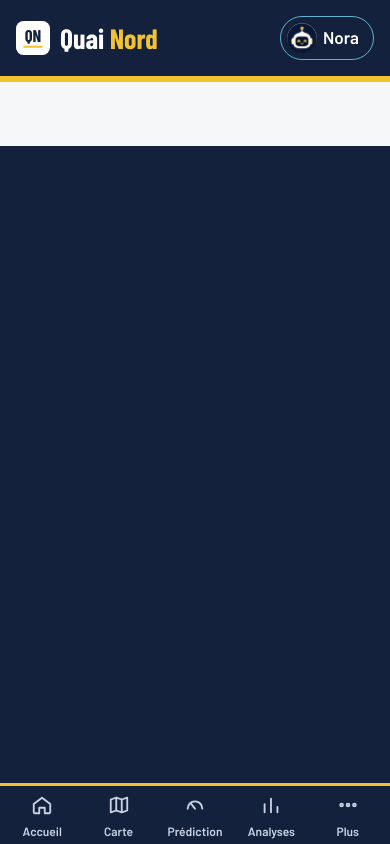
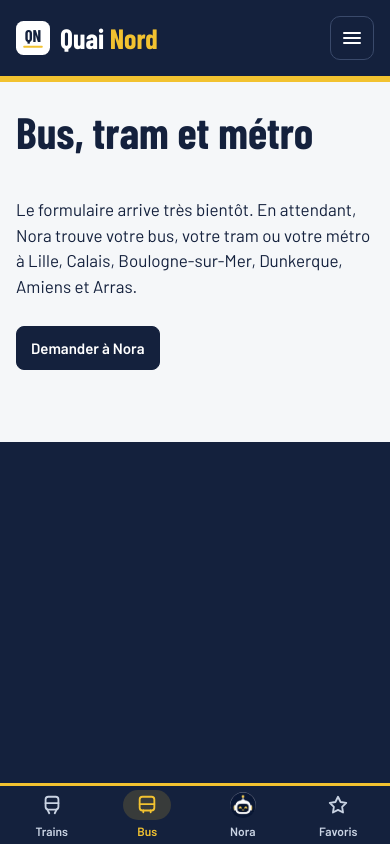
Before and after one commit to Aly2001/quai-nord, a React (Vite) app in the folder site/: page /bus in a window 390 px wide. Built offline with nearby package versions, Linux system fonts and the light colour scheme.

Commit message:
Navigation : barre du bas et menu ☰ sur téléphone, menu de l'ordinateur rangé à droite

```diff
--- a/site/src/App.jsx
+++ b/site/src/App.jsx
@@ -12,6 +12,8 @@ import Faq from "./pages/Faq";
 import Plus from "./pages/Plus";
 import Nora from "./pages/Nora";
 import Sources from "./pages/Sources";
+import Favoris from "./pages/Favoris";
+import Bus from "./pages/Bus";
 
 export default function App() {
   return (
@@ -31,6 +33,8 @@ export default function App() {
           <Route path="/plus" element={<Plus />} />
           <Route path="/nora" element={<Nora />} />
           <Route path="/sources" element={<Sources />} />
+          <Route path="/favoris" element={<Favoris />} />
+          <Route path="/bus" element={<Bus />} />
         </Routes>
       </main>
 
--- a/site/src/components/BarreOnglets.css
+++ b/site/src/components/BarreOnglets.css
@@ -9,7 +9,7 @@
     bottom: 0;
     z-index: 20;
     display: grid;
-    grid-template-columns: repeat(5, 1fr);
+    grid-template-columns: repeat(4, 1fr);
     background: var(--nuit);
     border-top: 3px solid var(--signal);
     padding: 4px 4px calc(4px + env(safe-area-inset-bottom));
--- a/site/src/components/BarreOnglets.jsx
+++ b/site/src/components/BarreOnglets.jsx
@@ -1,35 +1,34 @@
 import { NavLink, useLocation } from "react-router-dom";
+import { PRINCIPAUX, menuActif } from "./navigation";
+import { AvatarNora } from "./NoraConversation";
 import "./BarreOnglets.css";
 
-// Barre d'onglets en bas de l'écran, comme dans une vraie application.
-// Visible seulement sur téléphone (voir BarreOnglets.css) ; sur ordinateur, le menu du haut reste.
-const ONGLETS = [
-  { label: "Accueil", lien: "/", icone: <path d="M3 11l9-7 9 7v9a1 1 0 0 1-1 1h-5v-6h-6v6H4a1 1 0 0 1-1-1z" /> },
-  { label: "Carte", lien: "/carte", icone: <><path d="M9 4L3 6v14l6-2 6 2 6-2V4l-6 2z" /><path d="M9 4v14M15 6v14" /></> },
-  { label: "Prédiction", lien: "/prediction", icone: <><path d="M4 16a8 8 0 0 1 16 0" /><path d="M12 16l-4-5" /></> },
-  { label: "Analyses", lien: "/analyses", icone: <path d="M5 20V11M12 20V5M19 20v-6" /> },
-  { label: "Plus", lien: "/plus", icone: <><circle cx="5" cy="12" r="1.5" /><circle cx="12" cy="12" r="1.5" /><circle cx="19" cy="12" r="1.5" /></> },
-];
+// La barre du bas, sur téléphone : les quatre choses qu'on fait tous les jours.
+// Le reste (carte, analyses, aide…) est dans le menu ☰, en haut à droite.
+const ICONES = {
+  "/": <><rect x="5" y="3" width="14" height="14" rx="3" /><path d="M5 10h14M9 21l-2-4M15 21l2-4" /></>,
+  "/bus": <><rect x="4" y="3" width="16" height="15" rx="3" /><path d="M4 11h16M8 18v2M16 18v2" /></>,
+  "/favoris": <path d="M12 3l2.8 5.7 6.2.9-4.5 4.4 1 6.2-5.5-2.9-5.5 2.9 1-6.2L3 9.6l6.2-.9z" />,
+};
 
 export default function BarreOnglets() {
-  // Les résultats (/trajet) sont la suite d'une recherche lancée depuis l'accueil :
-  // l'onglet Accueil reste allumé. Idem pour la FAQ et les sources, rangées dans « Plus ».
   const { pathname } = useLocation();
-  const parent = pathname.startsWith("/trajet") ? "/"
-    : pathname.startsWith("/faq") || pathname.startsWith("/sources") ? "/plus" : null;
-  // Sur la page Nora, la zone de saisie occupe le bas de l'écran : pas de barre d'onglets
+  // Sur la page Nora, la zone de saisie occupe le bas de l'écran : pas de barre
   if (pathname.startsWith("/nora")) return null;
+  const actif = menuActif(pathname);
 
   return (
     <nav aria-label="Navigation principale" className="onglets">
-      {ONGLETS.map((o) => (
-        <NavLink key={o.lien} to={o.lien} end
-                 className={({ isActive }) => (isActive || parent === o.lien ? "onglet onglet--actif" : "onglet")}>
+      {PRINCIPAUX.map((o) => (
+        <NavLink key={o.lien} to={o.lien} end className={o.lien === actif ? "onglet onglet--actif" : "onglet"}
+                 aria-current={o.lien === actif ? "page" : undefined}>
           <span className="onglet__icone">
-            <svg viewBox="0 0 24 24" width="22" height="22" aria-hidden="true" fill="none"
-                 stroke="currentColor" strokeWidth="2" strokeLinecap="round" strokeLinejoin="round">
-              {o.icone}
-            </svg>
+            {o.lien === "/nora" ? <AvatarNora taille={26} /> : (
+              <svg viewBox="0 0 24 24" width="22" height="22" aria-hidden="true" fill="none"
+                   stroke="currentColor" strokeWidth="2" strokeLinecap="round" strokeLinejoin="round">
+                {ICONES[o.lien]}
+              </svg>
+            )}
           </span>
           {o.label}
         </NavLink>
--- /dev/null
+++ b/site/src/components/Header.css
@@ -0,0 +1,29 @@
+/* ---------- Ordinateur : le menu d'avant, rangé à droite ---------- */
+.entete .menu { margin-left: auto; align-items: center; }
+
+/* ---------- Le menu ☰ : SEULEMENT sur téléphone (l'ordinateur garde son menu d'avant) ---------- */
+.entete__droite { position: relative; display: flex; align-items: center; gap: 10px; }
+.entete__plus { display: none; }
+
+.menu-plus__groupe { margin: 12px 0 4px; font-size: 12px; font-weight: 700; letter-spacing: 0.08em; text-transform: uppercase;
+  color: #1F6F8B; }
+.menu-plus__lien { display: flex; align-items: center; gap: 12px; min-height: 54px; padding: 4px 2px; border-top: 1px solid #E3E8EE;
+  color: var(--nuit); text-decoration: none; }
+.menu-plus__lien:hover { background: #F5F7F9; }
+.menu-plus__lien strong { display: block; font-size: 16px; }
+.menu-plus__lien small { font-size: 13px; color: var(--texte-doux); }
+.menu-plus__emoji { flex: none; width: 38px; height: 38px; display: flex; align-items: center; justify-content: center;
+  border-radius: 10px; background: #EEF1F5; font-size: 18px; }
+
+@media (max-width: 640px) {
+  .entete__plus { display: inline-flex; align-items: center; justify-content: center; width: 44px; height: 44px; padding: 0;
+    color: #FFFFFF; background: transparent; border: 1.5px solid #3A4A6B; border-radius: 10px; cursor: pointer; }
+  .entete .entete__nora { display: none; }                 /* Nora est dans la barre du bas */
+  /* Le menu prend toute la largeur, juste sous l'en-tête, et laisse voir la barre du bas */
+  .menu-plus { position: fixed; z-index: 40; top: var(--hauteur-entete, 80px); left: 0; right: 0; padding: 8px 18px 12px;
+    max-height: calc(100dvh - var(--hauteur-entete, 80px) - 72px); overflow-y: auto; background: #FFFFFF; color: var(--nuit);
+    border-radius: 0 0 18px 18px; box-shadow: 0 0 0 100vmax rgba(20, 33, 61, 0.35); }
+}
+
+.visuellement-cache { position: absolute; width: 1px; height: 1px; padding: 0; margin: -1px; overflow: hidden;
+  clip: rect(0, 0, 0, 0); white-space: nowrap; border: 0; }
--- a/site/src/components/Header.jsx
+++ b/site/src/components/Header.jsx
@@ -1,7 +1,10 @@
-import { Link, NavLink } from "react-router-dom";
+import { useEffect, useRef, useState } from "react";
+import { Link, NavLink, useLocation } from "react-router-dom";
 import { AvatarNora } from "./NoraConversation";
+import { GROUPES } from "./navigation";
 
-const PAGES = [
+// Ordinateur : les mêmes pages qu'avant, sans icônes, rangées à droite
+const PAGES_ORDINATEUR = [
   { label: "Accueil", lien: "/" },
   { label: "Carte", lien: "/carte" },
   { label: "Prédiction", lien: "/prediction" },
@@ -9,10 +12,29 @@ const PAGES = [
   { label: "Questions", lien: "/faq" },
   { label: "Nora", lien: "/nora" },
 ];
+import "./Header.css";
 
 export default function Header() {
+  const { pathname } = useLocation();
+  const [ouvert, setOuvert] = useState(false);          // le menu ☰ (téléphone) ou « Plus » (ordinateur)
+  const zone = useRef(null);
+  const entete = useRef(null);
+  const [hauteur, setHauteur] = useState(80);
+
+  // Le menu se ferme quand on change de page, avec Échap, ou en touchant à côté
+  useEffect(() => { setOuvert(false); }, [pathname]);
+  useEffect(() => {
+    if (!ouvert) return undefined;
+    if (entete.current) setHauteur(entete.current.getBoundingClientRect().bottom);   // le menu s'ouvre juste dessous
+    const echap = (e) => { if (e.key === "Escape") setOuvert(false); };
+    const dehors = (e) => { if (zone.current && !zone.current.contains(e.target)) setOuvert(false); };
+    document.addEventListener("keydown", echap);
+    document.addEventListener("mousedown", dehors);
+    return () => { document.removeEventListener("keydown", echap); document.removeEventListener("mousedown", dehors); };
+  }, [ouvert]);
+
   return (
-    <header className="entete">
+    <header className="entete" ref={entete}>
       <div className="conteneur entete__barre">
         <Link to="/" className="logo">
           {/* La même pastille QN que l'icône de l'application */}
@@ -25,28 +47,49 @@ export default function Header() {
           <span className="logo__texte">Quai <span>Nord</span></span>
         </Link>
 
+        {/* Ordinateur : le menu d'avant, inchangé */}
         <nav aria-label="Navigation principale" className="menu">
-          {PAGES.map((page) => (
-            // NavLink sait tout seul si sa page est active :
-            // plus besoin de la prop pageActive !
-            <NavLink
-              key={page.lien}
-              to={page.lien}
-              end
-              className={({ isActive }) =>
-                isActive ? "menu__lien menu__lien--actif" : "menu__lien"
-              }
-            >
+          {PAGES_ORDINATEUR.map((page) => (
+            <NavLink key={page.lien} to={page.lien} end
+                     className={({ isActive }) => (isActive ? "menu__lien menu__lien--actif" : "menu__lien")}>
               {page.label}
             </NavLink>
           ))}
         </nav>
 
-        {/* Sur téléphone, le menu laisse sa place à la barre d'onglets : Nora reste accessible ici */}
-        <NavLink to="/nora" className="entete__nora" aria-label="Demander à Nora, l'assistante IA">
-          <AvatarNora taille={30} />
-          Nora
-        </NavLink>
+        <div className="entete__droite" ref={zone}>
+          <button type="button" className="entete__plus" aria-expanded={ouvert} aria-controls="menu-plus"
+                  onClick={() => setOuvert((o) => !o)}>
+            <svg className="entete__burger" viewBox="0 0 24 24" width="24" height="24" aria-hidden="true" fill="none"
+                 stroke="currentColor" strokeWidth="2" strokeLinecap="round">
+              {ouvert ? <path d="M6 6l12 12M18 6L6 18" /> : <path d="M4 7h16M4 12h16M4 17h16" />}
+            </svg>
+            <span className="visuellement-cache">{ouvert ? "Fermer le menu" : "Ouvrir le menu"}</span>
+          </button>
+
+          {ouvert && (
+            <div id="menu-plus" className="menu-plus" role="dialog" aria-label="Plus de pages"
+                 style={{ "--hauteur-entete": `${hauteur}px` }}>
+              {GROUPES.map((g) => (
+                <section key={g.titre}>
+                  <p className="menu-plus__groupe">{g.titre}</p>
+                  {g.pages.map((p) => (
+                    <Link key={p.lien} to={p.lien} className="menu-plus__lien">
+                      <span className="menu-plus__emoji" aria-hidden="true">{p.emoji}</span>
+                      <span><strong>{p.label}</strong><small>{p.detail}</small></span>
+                    </Link>
+                  ))}
+                </section>
+              ))}
+            </div>
+          )}
+
+          {/* Ordinateur : Nora reste à droite, comme avant. Téléphone : elle est dans la barre du bas */}
+          <NavLink to="/nora" className="entete__nora" aria-label="Demander à Nora, l'assistante IA">
+            <AvatarNora taille={30} />
+            Nora
+          </NavLink>
+        </div>
       </div>
     </header>
   );
--- /dev/null
+++ b/site/src/components/navigation.js
@@ -0,0 +1,33 @@
+// =====================================================================
+//  La navigation, en UN seul endroit (la barre du bas, l'en-tête et le menu ☰ s'en servent)
+// =====================================================================
+// Les menus PRINCIPAUX : ce qu'on fait tous les jours (la barre du bas sur téléphone, l'en-tête sur ordinateur)
+export const PRINCIPAUX = [
+  { label: "Trains", lien: "/", aussi: ["/trajet"] },
+  { label: "Bus", lien: "/bus" },
+  { label: "Nora", lien: "/nora" },
+  { label: "Favoris", lien: "/favoris" },
+];
+
+// Tout le reste, rangé en groupes (le menu ☰ sur téléphone, « Plus » sur ordinateur)
+export const GROUPES = [
+  { titre: "Voyager", pages: [
+    { emoji: "🗺️", label: "Carte des gares", detail: "Le risque de retard de chaque gare", lien: "/carte" },
+  ] },
+  { titre: "Comprendre", pages: [
+    { emoji: "📈", label: "Comment on prédit", detail: "Le calcul du risque, en toute transparence", lien: "/prediction" },
+    { emoji: "📊", label: "Analyses", detail: "Ce qui fait varier les retards", lien: "/analyses" },
+  ] },
+  { titre: "Aide", pages: [
+    { emoji: "❓", label: "Questions fréquentes", detail: "Nora, la position, les données", lien: "/faq" },
+    { emoji: "📲", label: "Installer l'application", detail: "Sur l'écran d'accueil de votre téléphone", lien: "/plus#installer" },
+    { emoji: "📚", label: "Sources et à propos", detail: "SNCF, réseaux de bus, météo, Gemini", lien: "/plus" },
+  ] },
+];
+
+// Le menu principal à allumer pour une adresse (les résultats /trajet appartiennent à « Trains »)
+export function menuActif(pathname) {
+  const trouve = PRINCIPAUX.find((m) => (m.lien === "/" ? pathname === "/" : pathname.startsWith(m.lien))
+    || (m.aussi || []).some((a) => pathname.startsWith(a)));
+  return trouve?.lien || null;
+}
--- /dev/null
+++ b/site/src/pages/Bus.jsx
@@ -0,0 +1,21 @@
+import { Link } from "react-router-dom";
+import { useTitrePage } from "../components/titrePage";
+import "./Plus.css";
+
+// En attendant le formulaire « D'où partez-vous ? Où allez-vous ? » (la prochaine étape),
+// Nora sait déjà trouver le bus, le tram ou le métro dans les six villes.
+export default function Bus() {
+  useTitrePage("Bus, tram et métro", "Le bus, le tram ou le métro dans six villes des Hauts-de-France.");
+  return (
+    <div className="plus">
+      <h1 className="plus__titre">Bus, tram et métro</h1>
+      <section className="plus__bloc">
+        <p>Le formulaire arrive très bientôt. En attendant, Nora trouve votre bus, votre tram ou votre métro
+          à Lille, Calais, Boulogne-sur-Mer, Dunkerque, Amiens et Arras.</p>
+        <div className="plus__boutons">
+          <Link to="/nora" className="plus__bouton plus__bouton--plein">Demander à Nora</Link>
+        </div>
+      </section>
+    </div>
+  );
+}
--- /dev/null
+++ b/site/src/pages/Favoris.jsx
@@ -0,0 +1,17 @@
+import { ListeFavoris } from "../components/Favoris";
+import { useTitrePage } from "../components/titrePage";
+import "./Plus.css";
+
+export default function Favoris() {
+  useTitrePage("Mes favoris", "Vos trajets favoris, gardés sur cet appareil, sans compte.");
+  return (
+    <div className="plus">
+      <h1 className="plus__titre">Mes favoris</h1>
+      <section className="plus__bloc">
+        <p className="plus__aide">Gardés uniquement sur cet appareil, sans compte. Rien n'est envoyé.</p>
+        <ListeFavoris gestion />
+        <p className="plus__aide">Après une recherche de train, touchez ☆ « Ajouter aux favoris » pour la retrouver ici.</p>
+      </section>
+    </div>
+  );
+}
--- a/site/src/pages/Plus.jsx
+++ b/site/src/pages/Plus.jsx
@@ -1,21 +1,14 @@
 import { Link } from "react-router-dom";
-import { ListeFavoris } from "../components/Favoris";
 import "./Plus.css";
 import { useTitrePage } from "../components/titrePage";
 
 export default function Plus() {
-  useTitrePage("Plus", "Vos trajets favoris, l'installation de l'application et les informations sur Quai Nord.");
+  useTitrePage("À propos", "L'installation de l'application et les informations sur Quai Nord.");
   return (
     <div className="plus">
-      <h1 className="plus__titre">Plus</h1>
+      <h1 className="plus__titre">À propos</h1>
 
-      <section className="plus__bloc">
-        <h2 className="plus__rubrique">Mes trajets favoris</h2>
-        <p className="plus__aide">Enregistrés uniquement sur cet appareil.</p>
-        <ListeFavoris gestion />
-      </section>
-
-      <section className="plus__bloc">
+      <section className="plus__bloc" id="installer">
         <h2 className="plus__rubrique">Installer l'application</h2>
         <details className="plus__details">
           <summary>Sur iPhone (Safari)</summary>
--- a/site/src/pages/Sources.jsx
+++ b/site/src/pages/Sources.jsx
@@ -22,7 +22,7 @@ export default function Sources() {
   ];
   return (
     <div className="plus sources">
-      <Link to="/plus" className="sources__retour">‹ Plus</Link>
+      <Link to="/plus" className="sources__retour">‹ À propos</Link>
       <h1 className="plus__titre">Sources et licences</h1>
       <p className="sources__intro">
         Quai Nord est un projet personnel, <strong>sans lien avec la SNCF</strong>. Il réutilise des données ouvertes :
```
Also changed, not shown: 1 other file (tests, documents, lock files or other folders).
